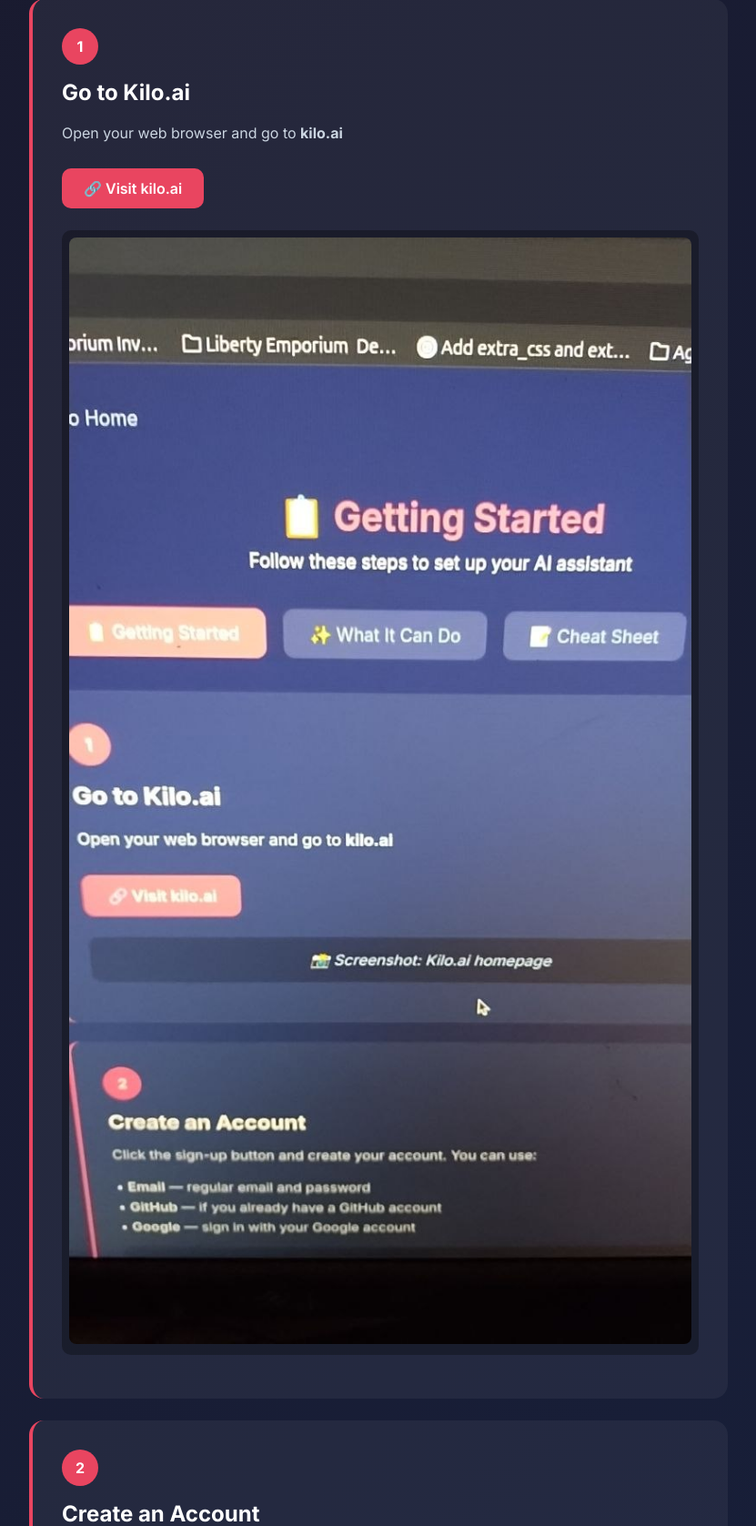
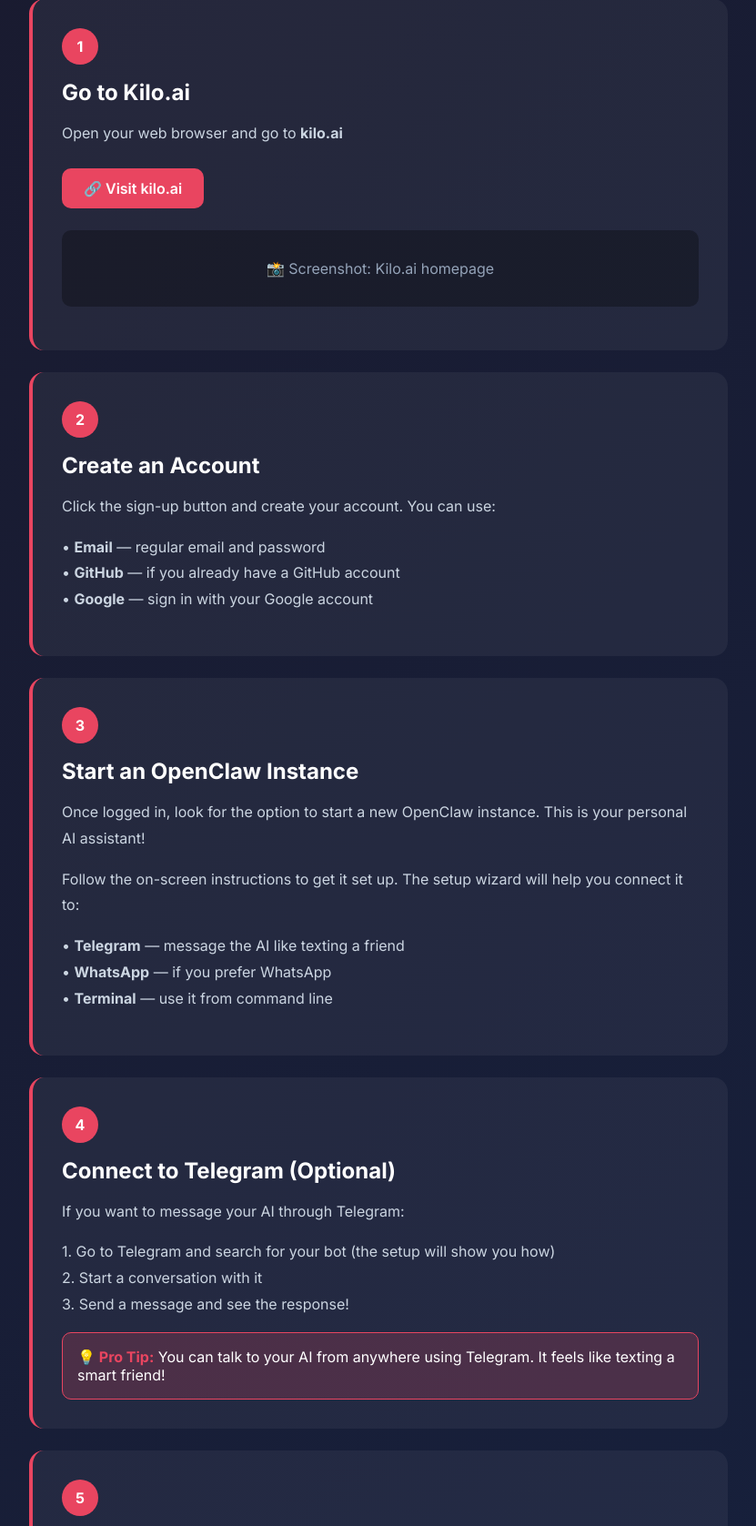
Before and after one commit to Liberty-Emporium/Bradley-Guide, a Flask app: page /getting-started in a window 1280 px wide. Shown: the part 276-1953 px from the top of the page at 91% size, without its empty margins (224-1055 px from the left). Run offline with Flask 3, Linux system fonts and the light colour scheme.

Commit message:
Revert to placeholder screenshots

```diff
--- a/templates/getting-started.html
+++ b/templates/getting-started.html
@@ -64,7 +64,9 @@
             <h2>Go to Kilo.ai</h2>
             <p>Open your web browser and go to <strong>kilo.ai</strong></p>
             <a href="https://kilo.ai" target="_blank" class="link-box">🔗 Visit kilo.ai</a>
-            <div class="screenshot"><img src="{{ url_for('static', filename='screenshot-kilo-home.jpg') }}" alt="Kilo.ai homepage"></div>
+            <div class="screenshot" style="background: rgba(0,0,0,0.3); border-radius: 10px; padding: 2rem; margin: 1rem 0; text-align: center; color: #94a3b8;">
+                📸 Screenshot: Kilo.ai homepage
+            </div>
         </div>
 
         <div class="step">
```
Also changed, not shown: static/screenshot-kilo-home.jpg (deleted).
